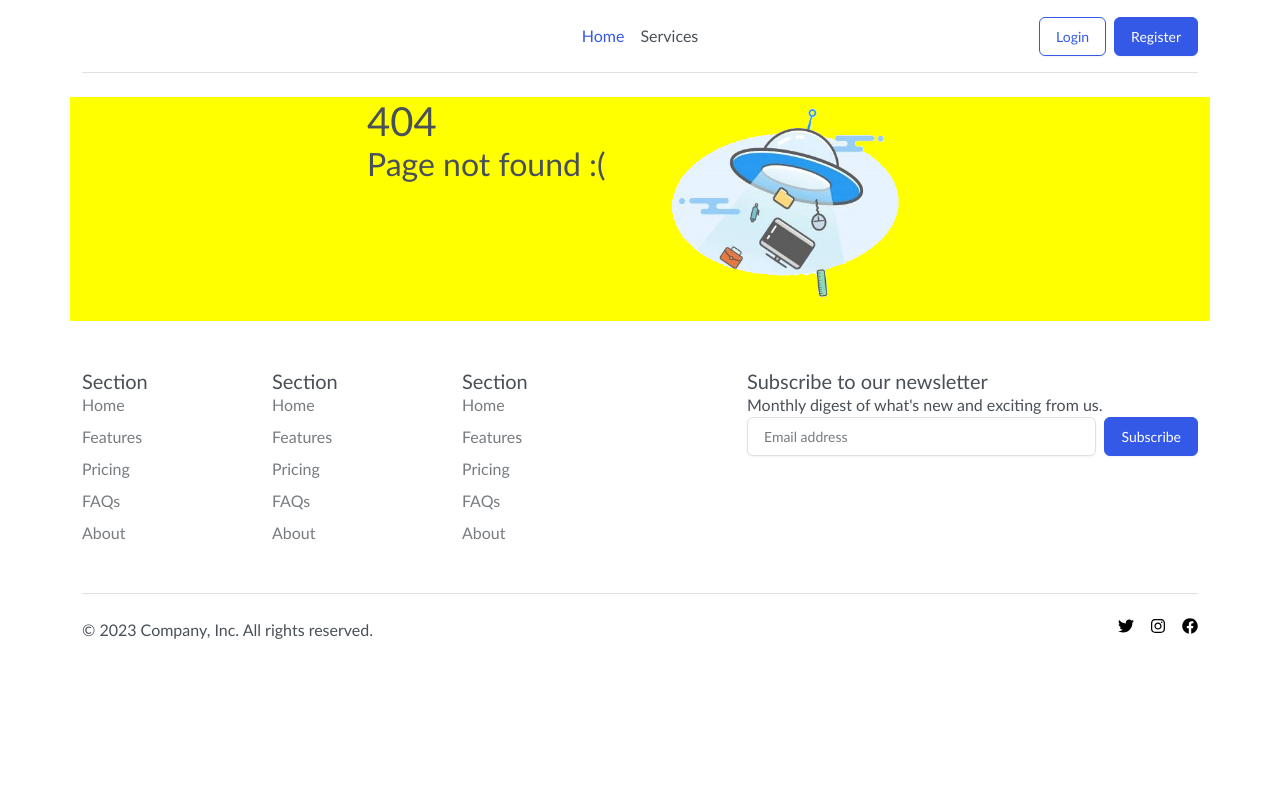
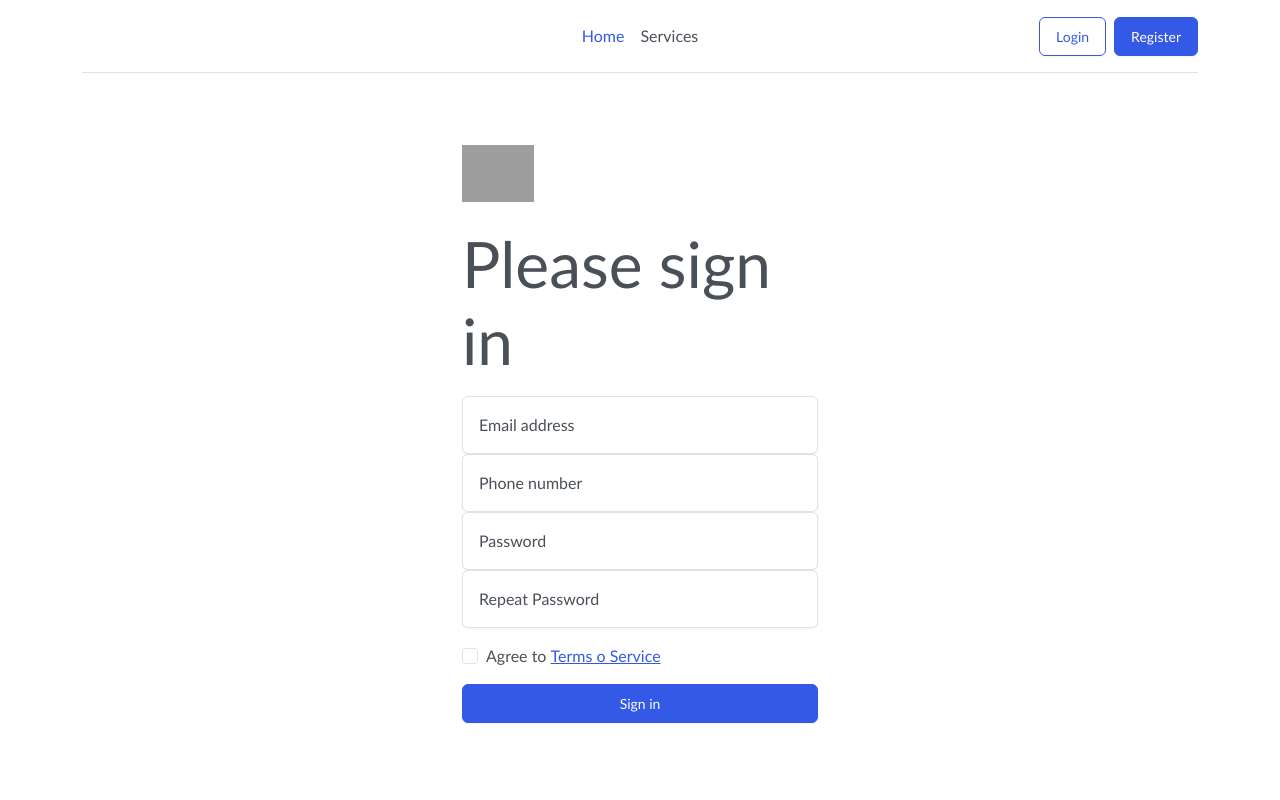
Before and after one commit to AntiusDragon/seolounge, a React (Create React App) app: page /register in a window 1280 px wide. Shown: the top 800 px of the page. Built offline with nearby package versions, Linux system fonts and the light colour scheme; grey boxes are pictures that could not be loaded.

Commit message:
Register page

```diff
--- a/src/App.jsx
+++ b/src/App.jsx
@@ -3,6 +3,8 @@ import { BrowserRouter, Routes, Route } from 'react-router-dom';
 import { HomePage } from "./pages/HomePage";
 import { ServicesPage } from './pages/ServicesPage';
 import { NoPage } from './pages/NoPage';
+import { RegisterPage } from './pages/RegisterPage';
+import { TosPage } from './pages/TosPage';
 
 
 function App() {
@@ -11,7 +13,8 @@ function App() {
       <Routes>
         <Route index path='/' element={<HomePage />} />
         <Route path='/services' element={<ServicesPage />} />
-        {/* <Route path='/register' element={<RegisterPage />} /> */}
+        <Route path='/register' element={<RegisterPage />} />
+        <Route path='/tos' element={<TosPage />} />
         <Route path='*' element={<NoPage />} />
       </Routes>
     </BrowserRouter>
--- a/src/components/ServicesBlock.jsx
+++ b/src/components/ServicesBlock.jsx
@@ -1,3 +1,5 @@
+import style from './ServicesBlock.module.css'
+
 import { FaAngleRight } from "react-icons/fa";
 
 export function ServicesBlock({ data }) {
@@ -8,10 +10,11 @@ export function ServicesBlock({ data }) {
           <div className="feature-icon d-inline-flex align-items-center justify-content-center text-bg-primary bg-gradient fs-2 mb-3 p-2">
           {icon}
           </div>
+          <h3 className={style.serviceTitle + ' fs-2 text-body-emphasis'}>{title}</h3>
           <h3 className="fs-2 text-body-emphasis">{title}</h3>
           <p>Price: {price},00 Eur</p>
           <p>{description}</p>
-          <a href={link} className="icon-link">
+          <a href={link} className="icon-">
             Read more
             <FaAngleRight />
           </a>
--- /dev/null
+++ b/src/components/ServicesBlock.module.css
@@ -0,0 +1,3 @@
+.serviceTitle {
+    background-color: yellow;
+}
--- /dev/null
+++ b/src/pages/RegisterPage.jsx
@@ -0,0 +1,15 @@
+import { Footer } from "../sections/Footer";
+import { Header } from "../sections/Header";
+import { Register } from "../sections/Register";
+
+export function RegisterPage() {
+    return (
+        <>
+            <Header />
+            <main>
+                <Register />
+            </main>
+            <Footer />
+        </>
+    )
+}
--- /dev/null
+++ b/src/pages/TosPage.jsx
@@ -0,0 +1,26 @@
+import { Footer } from "../sections/Footer";
+import { Header } from "../sections/Header";
+
+export function TosPage() {
+    return (
+        <>
+            <Header />
+            <main>
+                <section className="container">
+                    <div className="row">
+                        <h1 className="col-12">Terms of Service</h1>
+                    </div>
+                    <div className="row">
+                        <p>Lorem, ipsum dolor sit amet consectetur adipisicing elit. Odio esse nulla voluptas et deserunt, ea laborum earum suscipit voluptates nihil corporis inventore, laudantium ipsum optio nesciunt necessitatibus dolore natus possimus!</p>
+                        <p>Lorem, ipsum dolor sit amet consectetur adipisicing elit. Quia, magni nemo. Ipsa error, exercitationem repellat aliquam voluptatem ipsum minus porro dolorum reprehenderit accusamus corporis, labore sint eveniet rerum quas est.</p>
+                        <p>Lorem ipsum dolor sit amet consectetur adipisicing elit. Numquam explicabo asperiores perspiciatis, expedita quam aliquam repellendus voluptates doloremque? Nihil numquam et non asperiores ad accusamus ab distinctio dolore possimus reiciendis.</p>
+                        <p>Lorem ipsum dolor sit amet consectetur adipisicing elit. Iusto rerum asperiores vero, in sint aliquam architecto. Reiciendis numquam repellat mollitia consequuntur facilis porro perferendis. Harum asperiores voluptatum dicta repellendus cupiditate!</p>
+                        <p>Lorem ipsum dolor sit amet, consectetur adipisicing elit. Quo repellat esse unde sequi, sunt minima debitis dignissimos, hic sit voluptatum libero assumenda velit vel ad magnam voluptatibus? Asperiores, officia quia?</p>
+                        <p>Lorem ipsum, dolor sit amet consectetur adipisicing elit. Voluptate odio doloremque error aperiam totam suscipit impedit, consequuntur non quisquam. Obcaecati neque laborum harum laudantium molestiae deleniti iusto possimus ullam minima.</p>
+                    </div>
+                </section>
+            </main>
+            <Footer />
+        </>
+    )
+}
--- /dev/null
+++ b/src/sections/Auth.module.css
@@ -0,0 +1,18 @@
+.mainTitle {
+    font-size: clamp(2rem, 5vw, 4rem);
+    /* font-size: calc(2rem + 5vw); */
+}
+
+
+
+/* @media (min-width: 30rem) {
+    .mainTitle {
+        font-size: 2.5rem;
+    }
+}
+
+@media (min-width: 50rem) {
+    .mainTitle {
+        font-size: 3.5rem;
+    }
+} */
--- a/src/sections/Header.jsx
+++ b/src/sections/Header.jsx
@@ -16,8 +16,8 @@ export function Header() {
             </ul>
 
             <div className="col-md-3 text-end">
-              <button type="button" className="btn btn-outline-primary me-2">Login</button>
-              <button type="button" className="btn btn-primary">Register</button>
+              <Link to="/login" className="btn btn-outline-primary me-2">Login</Link>
+              <Link to="/register" className="btn btn-primary">Register</Link>
             </div>
           </header>
         </div>
--- /dev/null
+++ b/src/sections/Register.jsx
@@ -0,0 +1,42 @@
+import { Link } from 'react-router-dom'
+import style from './Auth.module.css'
+
+export function Register() {
+    return (
+        <section className="container">
+            <div className="row">
+                <form className="col-12 col-sm-10 offset-sm-1 col-dm-8 offset-md-2 col-lg-6 offset-lg-3 col-xl-4 offset-xl-4 mt-5 mb-5">
+                  <img className="mb-4" src="/docs/5.3/assets/brand/bootstrap-logo.svg" alt="" width="72" height="57" />
+                  <h1 className={style.mainTitle + ' mb-3 fw-normal'}>Please sign in</h1>
+
+                  <div className="form-floating">
+                    <input type="email" className="form-control" id="floatingInput" placeholder="name@example.com" />
+                    <label htmlFor="floatingInput">Email address</label>
+                  </div>
+                  <div className="form-floating">
+                    <input type="tel" className="form-control" id="floatingInputPhone" placeholder="+37012345678" />
+                    <label htmlFor="floatingInput">Phone number</label>
+                  </div>
+
+                  <div className="form-floating">
+                    <input type="password" className="form-control" id="floatingPassword" placeholder="Password" />
+                    <label htmlFor="floatingPassword">Password</label>
+                  </div>
+
+                  <div className="form-floating">
+                    <input type="password" className="form-control" id="floatingPasswordRepeat" placeholder="Password" />
+                    <label htmlFor="floatingPasswordRepeat">Repeat Password</label>
+                  </div>
+
+                  <div className="form-check text-start my-3">
+                    <input className="form-check-input" type="checkbox" value="tos" id="flexCheckDefault" />
+                    <label className="form-check-label" htmlFor="flexCheckDefault">
+                      Agree to <Link to="/tos">Terms o Service</Link>
+                    </label>
+                  </div>
+                  <button className="btn btn-primary w-100 py-2" type="submit">Sign in</button>
+                </form>
+            </div>
+        </section>
+    )
+}
```
Also changed, not shown: src/sections/Login.jsx (added, +29 -0 lines).
